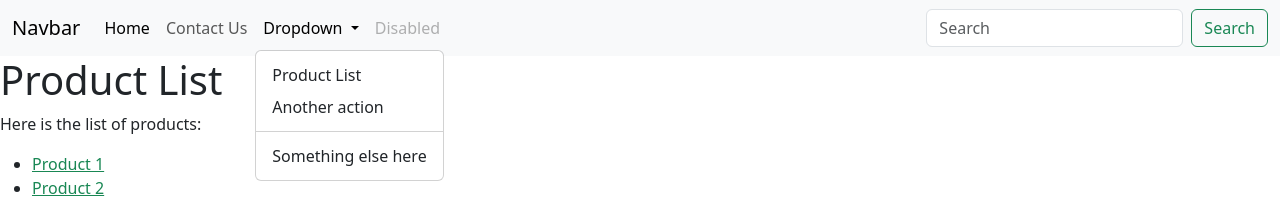
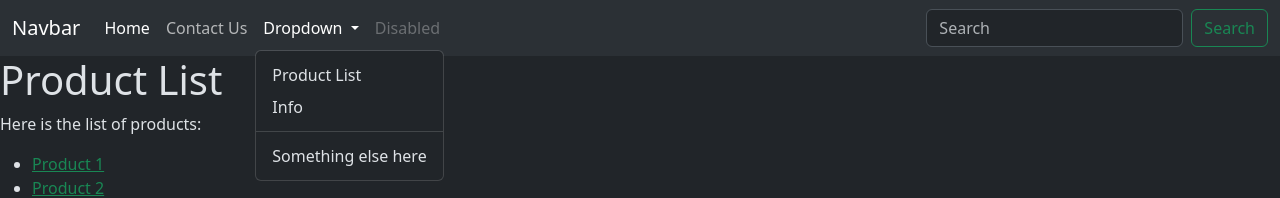
Before and after one commit to ZeroaNinea/Vue.js-Complete-Course-2, a Vue app: page /product-list in a window 1280 px wide. Both pictures are taken after a click on the button "Dropdown". Shown: the top 198 px of the page. Built offline with nearby package versions, Linux system fonts and the light colour scheme; no server answers.

Commit message:
the info component added

```diff
--- a/index.html
+++ b/index.html
@@ -18,7 +18,7 @@
       crossorigin="anonymous"
     ></script>
   </head>
-  <body>
+  <body data-bs-theme="dark">
     <div id="app"></div>
     <script type="module" src="/src/main.ts"></script>
   </body>
--- /dev/null
+++ b/src/components/Info/AppInfo.vue
@@ -0,0 +1,3 @@
+<template>
+  <div>App Info</div>
+</template>
--- a/src/components/Layout/AppHeader.vue
+++ b/src/components/Layout/AppHeader.vue
@@ -38,7 +38,10 @@
               <li>
                 <router-link class="dropdown-item" to="/product-list">Product List</router-link>
               </li>
-              <li><a class="dropdown-item" href="#">Another action</a></li>
+              <!-- <li><a class="dropdown-item" href="#">Another action</a></li> -->
+              <li>
+                <router-link class="dropdown-item" to="/info">Info</router-link>
+              </li>
               <li><hr class="dropdown-divider" /></li>
               <li><a class="dropdown-item" href="#">Something else here</a></li>
             </ul>
--- a/src/router/index.ts
+++ b/src/router/index.ts
@@ -27,6 +27,10 @@ const router = createRouter({
       path: '/:catchAll(.*)',
       component: () => import('../components/NotFound/NotFound.vue'),
     },
+    {
+      path: '/info',
+      component: () => import('../components/Info/AppInfo.vue'),
+    },
   ],
 })
 
```
